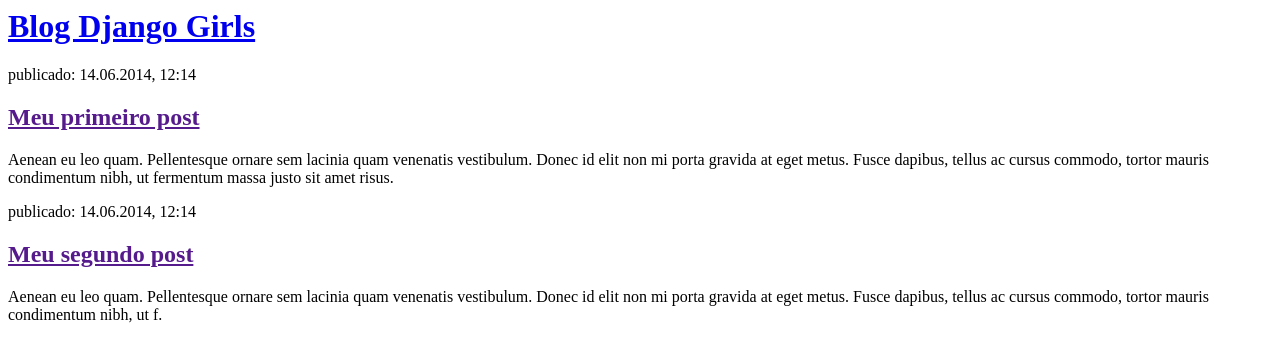
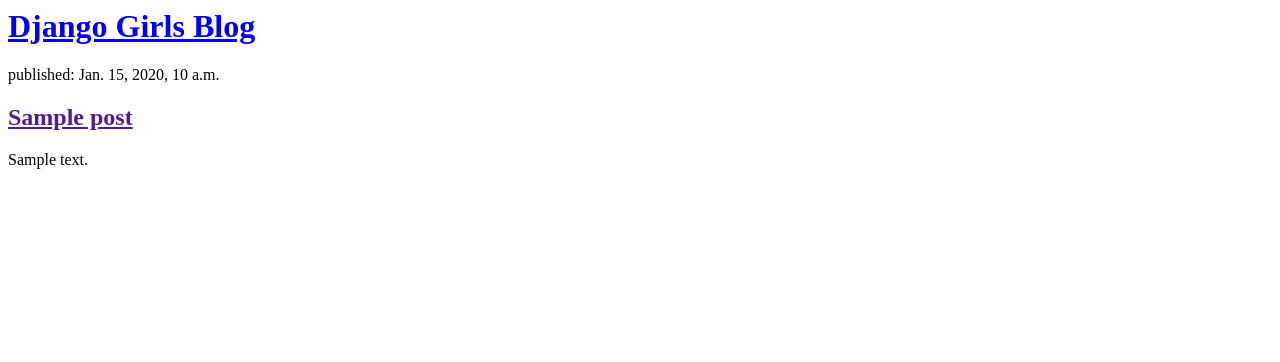
Before and after one commit to beto-990/my-first-blog, a Django app: page / in a window 1280 px wide. Shown: the top 362 px of the page. Run offline with Django 3.2, Linux system fonts and the light colour scheme; tables that the repository leaves empty hold one stand-in row (values such as "Sample post").

Commit message:
Modified templates to display posts from database.

```diff
--- a/mysite2/blog/templates/blog/post_list.html
+++ b/mysite2/blog/templates/blog/post_list.html
@@ -1,22 +1,13 @@
-<html>
-    <head>
-        <title>Blog Django Girls</title>
-    </head>
-    <body>
-        <div>
-            <h1><a href="/">Blog Django Girls</a></h1>
-        </div>
+</html>
 
-        <div>
-            <p>publicado: 14.06.2014, 12:14</p>
-            <h2><a href="">Meu primeiro post</a></h2>
-            <p>Aenean eu leo quam. Pellentesque ornare sem lacinia quam venenatis vestibulum. Donec id elit non mi porta gravida at eget metus. Fusce dapibus, tellus ac cursus commodo, tortor mauris condimentum nibh, ut fermentum massa justo sit amet risus.</p>
-        </div>
+<div>
+    <h1><a href="/">Django Girls Blog</a></h1>
+</div>
 
-        <div>
-            <p>publicado: 14.06.2014, 12:14</p>
-            <h2><a href="">Meu segundo post</a></h2>
-            <p>Aenean eu leo quam. Pellentesque ornare sem lacinia quam venenatis vestibulum. Donec id elit non mi porta gravida at eget metus. Fusce dapibus, tellus ac cursus commodo, tortor mauris condimentum nibh, ut f.</p>
-        </div>
-    </body>
-</html>
+{% for post in posts %}
+    <div>
+        <p>published: {{ post.published_date }}</p>
+        <h2><a href="">{{ post.title }}</a></h2>
+        <p>{{ post.text|linebreaksbr }}</p>
+    </div>
+{% endfor %}
--- a/mysite2/blog/views.py
+++ b/mysite2/blog/views.py
@@ -1,6 +1,12 @@
 from django.shortcuts import render
+from .models import Post
+from django.utils import timezone
+
 
 # Create your views here.
 
+
+
 def post_list(request):
-    return render(request, 'blog/post_list.html', {})
+    posts = Post.objects.filter(published_date__lte=timezone.now()).order_by('published_date')
+    return render(request, 'blog/post_list.html', {'posts': posts})
```
